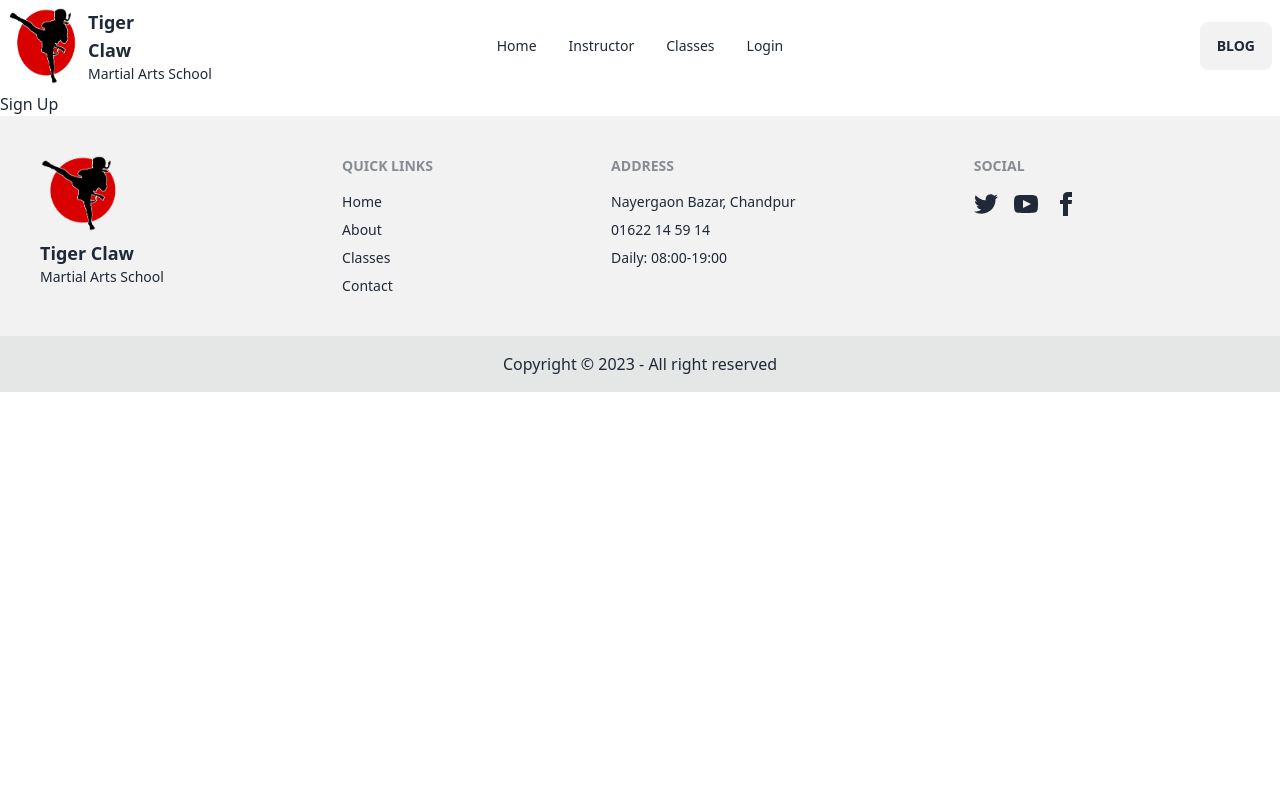
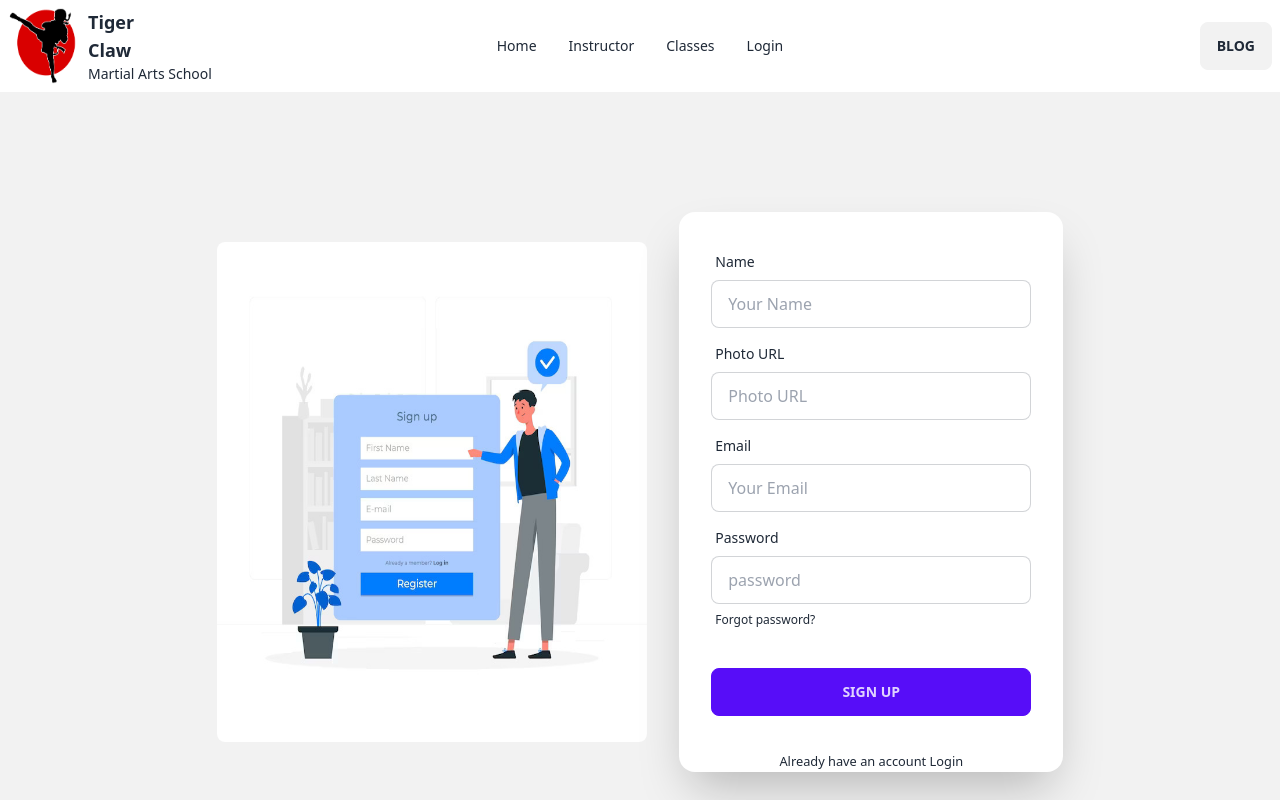
Before and after one commit to fayezf/martial-client, a React (Vite) app: page /signup in a window 1280 px wide. Shown: the top 800 px of the page. Built offline with nearby package versions, Linux system fonts and the light colour scheme; no server answers.

Commit message:
signUp page email & password validate

```diff
--- a/package.json
+++ b/package.json
@@ -17,6 +17,7 @@
     "react": "^18.2.0",
     "react-dom": "^18.2.0",
     "react-helmet-async": "^1.3.0",
+    "react-hook-form": "^7.44.3",
     "react-responsive-carousel": "^3.2.23",
     "react-router-dom": "^6.12.0",
     "sort-by": "^1.2.0",
--- a/src/firebase/firebase.config.js
+++ b/src/firebase/firebase.config.js
@@ -6,7 +6,7 @@ import { initializeApp } from "firebase/app";
 // Your web app's Firebase configuration
 const firebaseConfig = {
   apiKey: import.meta.env.VITE_apiKey,
-  authDomain: import.meta.env.VITE_authDomain,
+  authDomain: import.meta.VITE_authDomain,
   projectId: import.meta.env.VITE_projectId,
   storageBucket: import.meta.env.VITE_storageBucket,
   messagingSenderId: import.meta.env.VITE_messagingSenderId,
--- a/src/pages/Login/Login.jsx
+++ b/src/pages/Login/Login.jsx
@@ -3,35 +3,35 @@ import { Link } from 'react-router-dom';
 import login from '../../assets/banner/login.jpg';
 import { Helmet } from 'react-helmet-async';
 import { AuthContext } from '../../providers/AuthProvider';
+import Swal from 'sweetalert2';
 
 const Login = () => {
     const { signIn } = useContext(AuthContext);
     // const navigate = useNavigate();
     // const location = useLocation();
 
-    const from = location.state?.from?.pathname || "/";
+    // const from = location.state?.from?.pathname || "/";
 
     const handleLogin = event => {
         event.preventDefault();
         const form = event.target;
         const email = form.email.value;
         const password = form.password.value;
-        console.log(email, password)
-        // signIn(email, password)
-        //     .then(result => {
-        //         const user = result.user;
-        //         console.log(user);
-        //         Swal.fire({
-        //             title: 'User login successful',
-        //             showClass: {
-        //                 popup: 'animate__animated animate__fadeInDown'
-        //             },
-        //             hideClass: {
-        //                 popup: 'animate__animated animate__fadeOutUp'
-        //             }
-        //         });
-        //         navigate(from, { replace: true });
-        //     });
+        signIn(email, password)
+            .then(result => {
+                const user = result.user;
+                console.log(user);
+                Swal.fire({
+                    title: 'User login successful',
+                    showClass: {
+                        popup: 'animate__animated animate__fadeInDown'
+                    },
+                    hideClass: {
+                        popup: 'animate__animated animate__fadeOutUp'
+                    }
+                });
+                // navigate(from, { replace: true });
+            });
     }
 
     return (
--- a/src/pages/Shared/NavBar/NavBar.jsx
+++ b/src/pages/Shared/NavBar/NavBar.jsx
@@ -1,13 +1,29 @@
-import React from 'react';
+import React, { useContext } from 'react';
 import { Link, NavLink } from 'react-router-dom';
 import logo from '../../../assets/logo.png';
+import { AuthContext } from '../../../providers/AuthProvider';
 
 const NavBar = () => {
+    const { user, logOut } = useContext(AuthContext);
+
+    const handleLogOut = () => {
+        logOut()
+            .then(() => { })
+            .catch(error => console.log(error))
+    }
+
     const navItems = <>
         <li><NavLink to="/">Home</NavLink></li>
         <li><NavLink to="/instructor">Instructor</NavLink></li>
         <li><NavLink to="/classes">Classes</NavLink></li>
-        <li><Link to="/login">Login</Link></li>
+
+        {
+            user ? <>
+                <button onClick={handleLogOut} className='btn btn-ghost'>LogOut</button>
+            </> : <>
+                <li><Link to="/login">Login</Link></li>
+            </>
+        }
     </>
     return (
         <div className="navbar bg-base-100">
@@ -21,7 +37,7 @@ const NavBar = () => {
                     </ul>
                 </div>
                 <div className='md:flex'>
-                    <img style={{width: '80px'}} src={logo} alt="" />
+                    <img style={{ width: '80px' }} src={logo} alt="" />
                     <div>
                         <p className='text-sm'><span className='font-bold text-lg'>Tiger</span><br /><span className='font-bold text-lg'>Claw</span><br />Martial Arts School</p>
                     </div>
--- a/src/pages/SignUp/SignUp.jsx
+++ b/src/pages/SignUp/SignUp.jsx
@@ -1,10 +1,84 @@
-import React from 'react';
+import React, { useContext } from 'react';
+import { Helmet } from 'react-helmet-async';
+import { useForm } from 'react-hook-form';
+import { Link } from 'react-router-dom';
+import signUp from '../../assets/banner/signUp.jpg';
+import { AuthContext } from '../../providers/AuthProvider';
+
 
 const SignUp = () => {
+    const { register, handleSubmit, formState: { errors } } = useForm();
+    const { createUser } = useContext(AuthContext);
+
+    const onSubmit = data => {
+        console.log(data)
+        createUser(data.email, data.password)
+            .then(result => {
+                const loggedUser = result.user;
+                console.log(loggedUser)
+            })
+    };
+
     return (
-        <div>
-            <h2>Sign Up</h2>
-        </div>
+        <>
+            <Helmet>
+                <title>Martial Arts | Sign Up</title>
+            </Helmet>
+            <div className="hero min-h-screen bg-base-200">
+                <div className="hero-content md:flex gap-8">
+                    <div className='w-1/2'>
+                        <img style={{ height: '500px' }} className='rounded-lg' src={signUp} alt="" />
+                    </div>
+                    <div className="card flex-shrink-0 w-full max-w-sm shadow-2xl bg-base-100">
+                        <form onSubmit={handleSubmit(onSubmit)} className="card-body">
+                            <div className="form-control">
+                                <label className="label">
+                                    <span className="label-text">Name</span>
+                                </label>
+                                <input type="text" {...register("name", { required: true })} name='name' placeholder="Your Name" className="input input-bordered w-full" />
+                                {errors.name && <span className='text-red-600'>Name is required</span>}
+                            </div>
+                            <div className="form-control">
+                                <label className="label">
+                                    <span className="label-text">Photo URL</span>
+                                </label>
+                                <input type="text" {...register("photoURL", { required: true })} placeholder="Photo URL" className="input input-bordered w-full" />
+                                {errors.photoURL && <span className='text-red-600'>Photo URL is required</span>}
+                            </div>
+                            <div className="form-control">
+                                <label className="label">
+                                    <span className="label-text">Email</span>
+                                </label>
+                                <input type="email" {...register("email", { required: true })} name='email' placeholder="Your Email" className="input input-bordered w-full" />
+                                {errors.email && <span className='text-red-600'>Email is required</span>}
+                            </div>
+                            <div className="form-control">
+                                <label className="label">
+                                    <span className="label-text">Password</span>
+                                </label>
+                                <input type="password" {...register("password", {
+                                    required: true,
+                                    minLength: 6,
+                                    maxLength: 20,
+                                    pattern: /(?=.*[A-Z])(?=.*[!@#$&*])(?=.*[0-9])(?=.*[a-z])/
+                                })} name='password' placeholder="password" className="input input-bordered w-full" />
+                                {errors.password?.type === 'required' && <p className='text-red-600'>Password is required</p>}
+                                {errors.password?.type === 'minLength' && <p className='text-red-600'>Password must be 6 characters</p>}
+                                {errors.password?.type === 'maxLength' && <p className='text-red-600'>Password must be less than 20 characters</p>}
+                                {errors.password?.type === 'pattern' && <p className='text-red-600'>Password must have Uppercase one lowercase, one number and one special characters</p>}
+                                <label className="label">
+                                    <a href="#" className="label-text-alt link link-hover">Forgot password?</a>
+                                </label>
+                            </div>
+                            <div className="form-control mt-6">
+                                <input className="btn btn-primary w-full" type="submit" value="Sign Up" />
+                            </div>
+                        </form>
+                        <p className='text-center'><small>Already have an account <Link to="/login">Login</Link></small></p>
+                    </div>
+                </div>
+            </div>
+        </>
     );
 };
 
--- a/src/providers/AuthProvider.jsx
+++ b/src/providers/AuthProvider.jsx
@@ -16,7 +16,7 @@ const AuthProvider = ({children}) => {
 
     const signIn = (email, password) => {
         setLoading(true);
-        return signInWithEmailAndPassword(email, password);
+        return signInWithEmailAndPassword(auth, email, password);
     }
 
     const logOut = () => {
```
Also changed, not shown: src/Routes/PrivateRoute.jsx (added), src/assets/banner/signUp.jpg (added), 1 other file (tests, documents, lock files or other folders).
